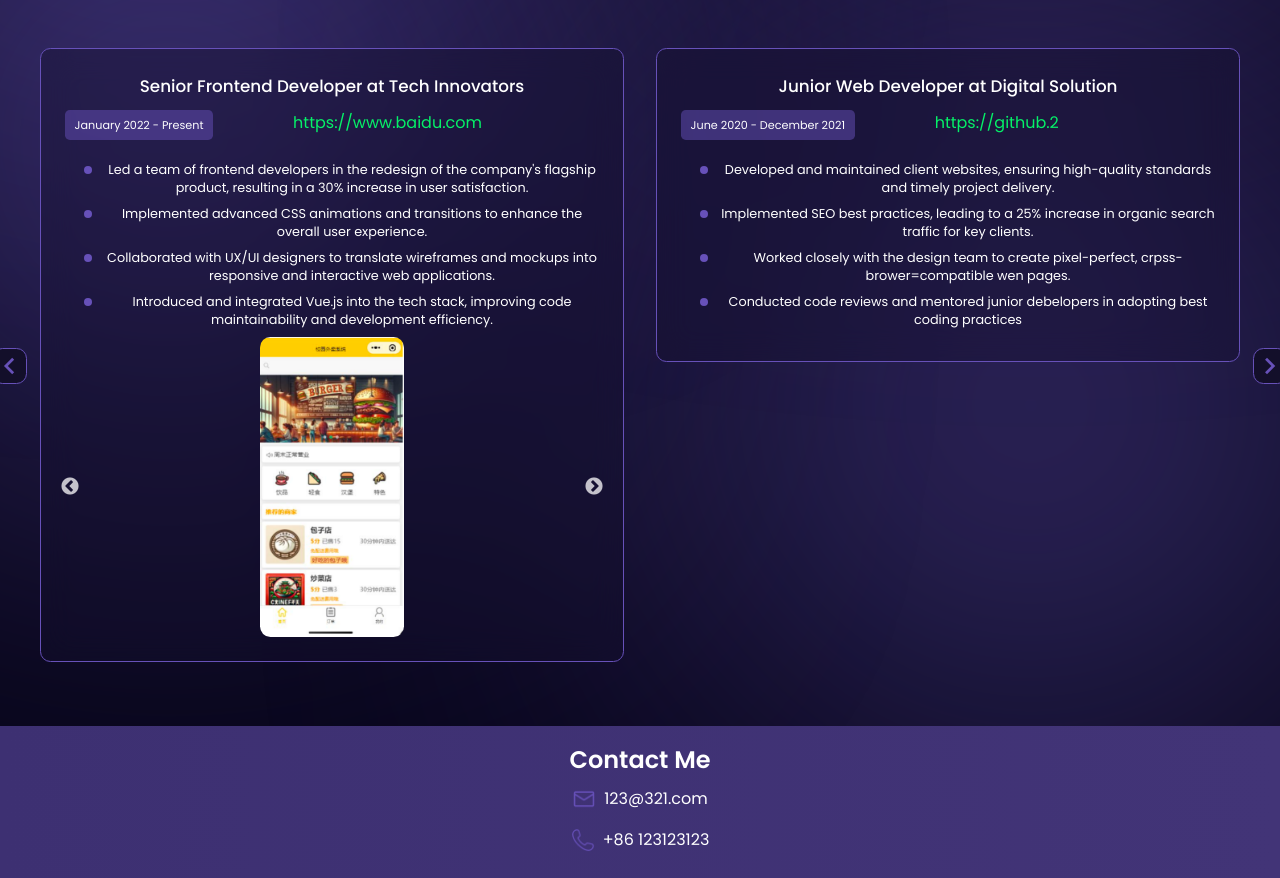
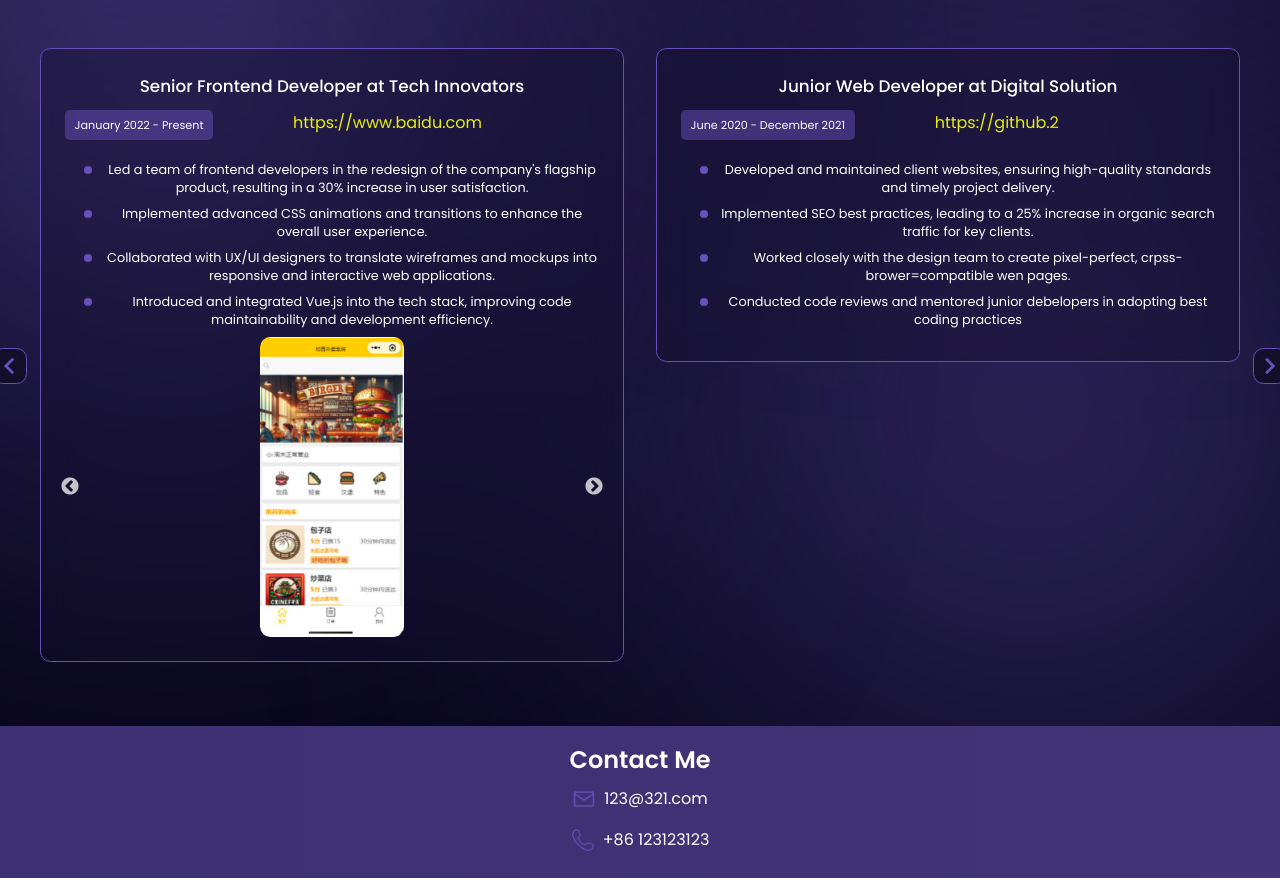
Before and after one commit to LLLsinuo/personal-portfolio, a React (Create React App) app: page / in a window 1280 px wide. Shown: the part 2352-3230 px from the top of the page. Built offline with nearby package versions, Linux system fonts and the light colour scheme.

Commit message:
change the color

```diff
--- a/src/components/Projects/ProjectsCard/ProjectsCard.css
+++ b/src/components/Projects/ProjectsCard/ProjectsCard.css
@@ -73,7 +73,7 @@
     font-weight: 400;
     margin-left: 5rem;
     text-decoration: none;
-    color: #06f168;
+    color: #e5f106;
 }
 
 .link:hover {
```
